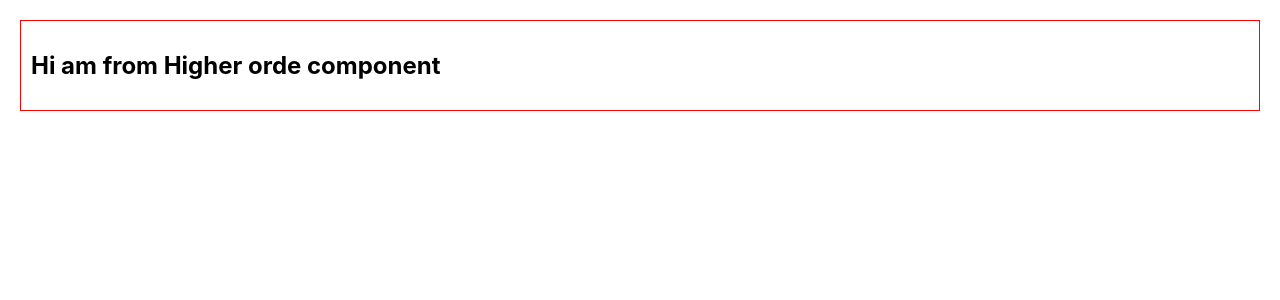
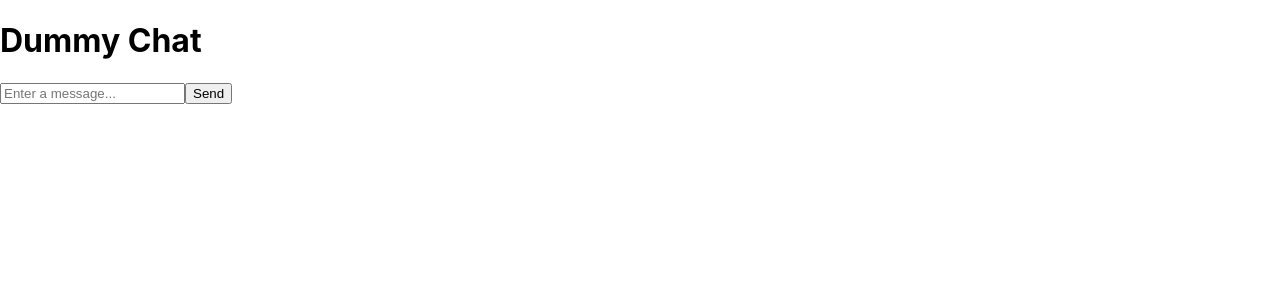
Before and after one commit to prashantui1491/pagination, a React (Create React App) app: page / in a window 1280 px wide. Shown: the top 300 px of the page. Built offline with nearby package versions, Linux system fonts and the light colour scheme; what ag-grid-community would draw is missing.

Commit message:
useContext with useReducer

```diff
--- a/src/App.js
+++ b/src/App.js
@@ -12,10 +12,14 @@ import TableAgGrid from './AGgridtable/index'
 import ToggleTodo from './Datafetchcompletedfilter/AppCompleted'
 import WithoutThrottling from './Trottling/WithoutThrottling'
 import WithThrottlinginbuilt from './Trottling/WithThrottlinginbuilt'
-import withBorder from "./Higherordercompo/HOC";
-import Message from "./Higherordercompo/Child";
+// import withBorder from "./Higherordercompo/HOC";
+// import Message from "./Higherordercompo/Child";
 
-const Enhancemessage = withBorder(Message)
+import MessagesProvider from './Usecontexttodo/MessagesProvider'
+import AppleClientInterview from "./AppleClientInterview";
+
+// const Enhancemessage = withBorder(Message)
+
 
 
 const  App = () => {
@@ -30,8 +34,10 @@ const  App = () => {
            <Timerstartpause/>
            </Themeprovider> */}
            {/* <Pagination itemsPerPage={10} items={items} /> */}
-          <Enhancemessage text="Hi am from Higher orde component"/>
+          {/* <Enhancemessage text="Hi am from Higher orde component"/> */}
 
+          {/* <MessagesProvider/> */}
+            <AppleClientInterview />
 
         </div>
     );
--- /dev/null
+++ b/src/AppleClientInterview.js
@@ -0,0 +1,125 @@
+import React, { useState, useReducer, useContext } from "react";
+
+//import "./Messages.css";
+
+const MessagesContext = React.createContext({});
+
+const messageReducers = {
+//   "send-message": (state, message) =>  ({
+//     ...state, // Create a new copy of the state
+//     messages: [...state.messages, message] // Append the new message correctly
+//   }),
+
+  "send-message": (state, message) =>  {
+    return{
+        ...state, // Create a new copy of the state
+        messages: [...state.messages, message] // Append the new message correctly
+    }
+  },
+  "delete-message": (state, index) => {
+    // TODO: How do we delete a message from the state?
+    const copyState = {
+        ...state,
+        messages:state.messages.filter((item,i)=>i!==index)
+    }
+    return copyState;
+  },
+};
+
+
+const messageReducer = (state, { name, payload }) => ({
+  ...messageReducers[name](state, payload),
+});
+
+
+const MessageListItem = ({ message, index }) => {
+
+    const {deleteMessage} = useContext(MessagesContext)
+  // TODO: Make the delete button functional
+  return (
+    <li className="messages_list_item">
+      {message}
+      <button onClick={()=>deleteMessage(index)} type="button" className="button">delete</button>
+    </li>
+  );
+};
+
+const MessageList = ({ messages }) => (
+  <ul className="messages__list">
+    {
+      // TODO: Use MessageListItem to get messages to show up here
+      // console.log(messages)
+      messages.map((item, index)=>(
+       <MessageListItem message={item} index={index}/>
+      ))
+
+    }
+  </ul>
+);
+
+
+const MessageSender = () => {
+  const [message, setMessage] = useState("");
+  const [data, setData] = useState([])
+
+  const { sendMessage } = useContext(MessagesContext);
+
+  //console.log(useContext(MessagesContext), "MessagesContext")
+
+  const handleMessageChange = (event) => setMessage(event.target.value);
+
+  // TODO: How do we make the form functional so that it adds a new message to the list and clears the input?
+
+  const handleSendMessage = (e) => {
+    e.preventDefault()
+    //setData([...data, message])
+    //setMessage([...data, message])
+    // dispatch({
+    //   type: "send-message",
+    //   payload: data
+    // })
+
+    sendMessage(message);
+    setMessage('')
+  }
+
+  //console.log(data, "data")
+
+  return (
+
+    <form className="messages__sender" onSubmit={handleSendMessage}>
+      <input
+        type="text"
+        placeholder="Enter a message..."
+        value={message}
+        onChange={handleMessageChange}
+      />
+      <button type="sumbit" className="button button--primary">
+        Send
+      </button>
+    </form>
+  );
+};
+
+const AppleClientInterview = () => {
+  const [state, dispatch] = useReducer(messageReducer, { messages: [] });
+
+  return (
+    <MessagesContext.Provider
+      value={{
+        sendMessage: (message) =>
+          dispatch({ name: "send-message", payload: message }),
+        deleteMessage: (index) =>
+          dispatch({ name: "delete-message", payload: index }),
+      }}
+    >
+      <div className="messages">
+        <h1>Dummy Chat</h1>
+        <MessageSender />
+        <MessageList messages={state.messages} />
+      </div>
+    </MessagesContext.Provider>
+  );
+};
+
+export default AppleClientInterview
--- /dev/null
+++ b/src/Usecontexttodo/MessageList.js
@@ -0,0 +1,17 @@
+import React from 'react'
+
+import MessageListItem from './MessageListItem'
+
+const MessageList = ({messages}) => {
+
+    return(
+        <ul>
+            {messages.map((item, index)=>(
+                <MessageListItem key={index} message={item} index={index}/>
+            ))}
+        </ul>
+    )
+
+}
+
+export default MessageList
--- /dev/null
+++ b/src/Usecontexttodo/MessageListItem.js
@@ -0,0 +1,16 @@
+import React from "react";
+import { useContext } from "react";
+import { MessagesContext } from "./MessagesProvider";
+
+const MessageListItem = ({message, index}) => {
+    const {deleteMessages} = useContext(MessagesContext)
+
+    return(
+        <li>
+            {message}
+            <button onClick={()=>deleteMessages(index)}>Delete</button>
+        </li>
+    )
+}
+
+export default MessageListItem
--- /dev/null
+++ b/src/Usecontexttodo/MessageSender.js
@@ -0,0 +1,30 @@
+import React, { useState } from "react";
+import { useContext } from "react";
+import { MessagesContext } from "./MessagesProvider";
+
+const MessageSender = () => {
+
+    const [messages, setMessages] = useState("")
+    const { sendMessages } = useContext(MessagesContext)
+
+    const handleMessageChange = (event) => {
+        setMessages(event.target.value)
+    }
+
+    const handleSubmit = (e) => {
+        e.preventDefault()
+
+        if(!messages.trim()) return
+        sendMessages(messages)
+        setMessages("")
+    }
+
+    return (
+        <form onSubmit={handleSubmit}>
+            <input type="text" value={messages} onChange={handleMessageChange} placeholder="Enter message" />
+            <button type="submit">Submit</button>
+        </form>
+    )
+}
+
+export default MessageSender
--- /dev/null
+++ b/src/Usecontexttodo/MessagesProvider.js
@@ -0,0 +1,36 @@
+import React, {useReducer, useContext, createContext} from "react";
+import { messageReducer } from "./messageReducer";
+import MessageSender from "./MessageSender";
+import MessageList from "./MessageList";
+
+export const MessagesContext = createContext({})
+
+
+const MessagesProvider = () => {
+    const [state, dispatch] = useReducer(messageReducer, {messages: []})
+
+    const sendMessages = (messages) => {
+        dispatch({
+            name: "send-messages",
+            payload: messages
+        })
+    }
+
+    const deleteMessages = (index) => {
+        dispatch({
+            name: "delete-messages",
+            payload: index
+        })
+    }
+
+    return(
+        <MessagesContext.Provider value={{sendMessages, deleteMessages }}>
+            <h1>Dummy chat</h1>
+            <MessageSender/>
+            <MessageList messages={state.messages}/>
+
+        </MessagesContext.Provider>
+    )
+}
+
+export default MessagesProvider
--- /dev/null
+++ b/src/Usecontexttodo/messageReducer.js
@@ -0,0 +1,15 @@
+export const messageReducer = (state, action) => {
+    switch(action.name){
+        case "send-messages": return{
+            ...state,
+            messages: [...state.messages, action.payload]
+        }
+
+        case "delete-messages": return{
+            ...state,
+            messages: state.messages.filter((_, i)=> i!== action.payload)
+        }
+
+        default: return state
+    }
+}
```
